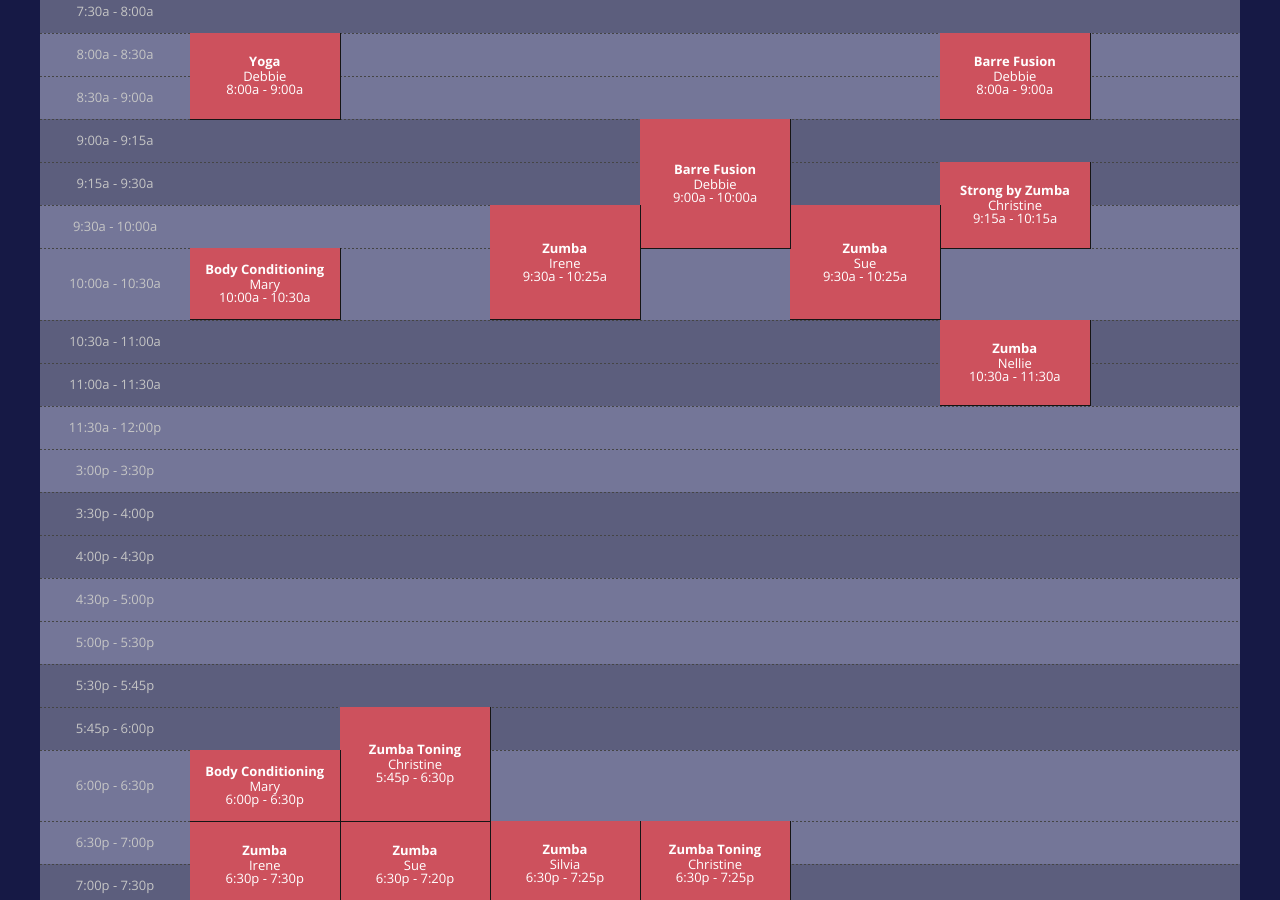
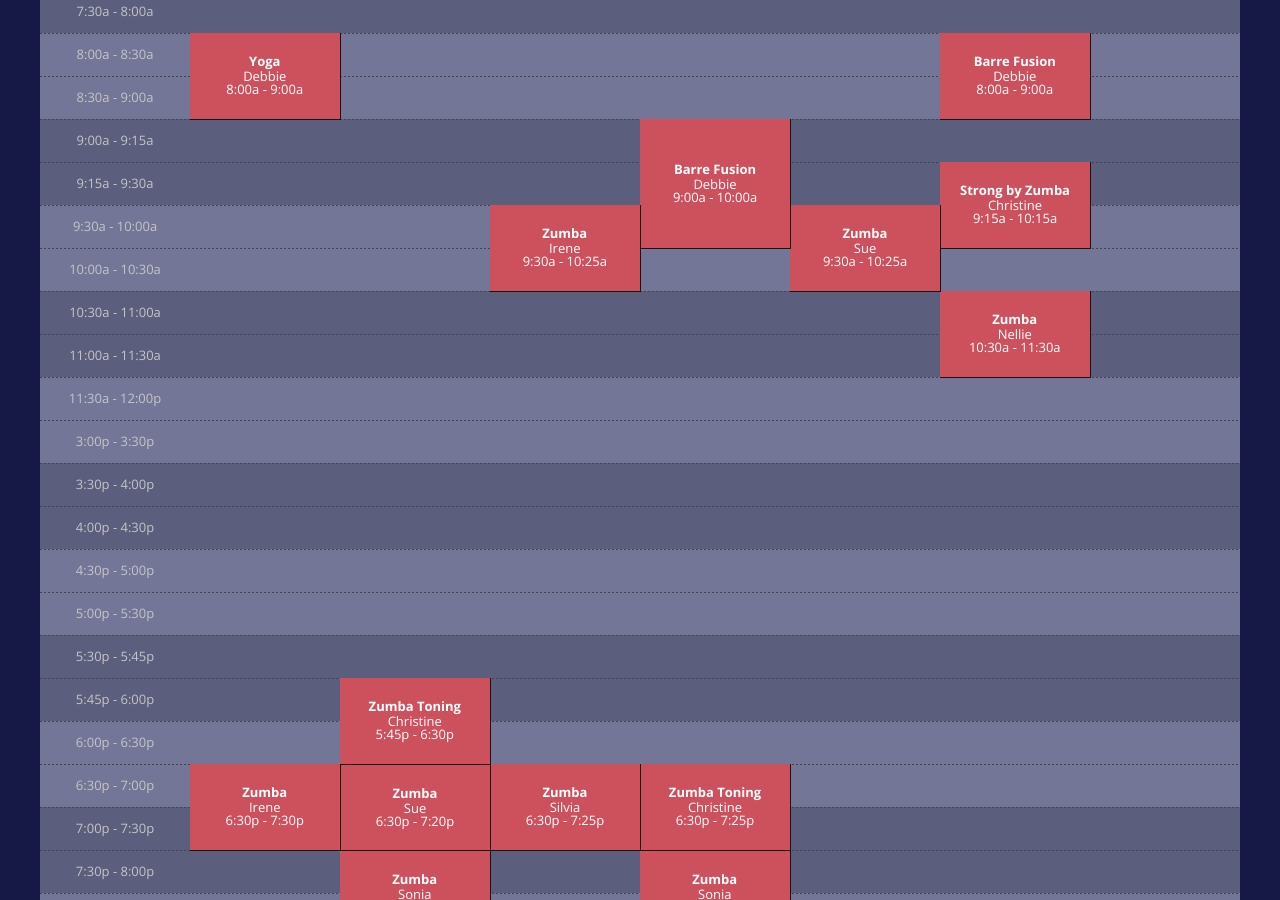
Before and after one commit to rwstone/shapeitup, a Jekyll site: the page built from schedule/index.md, in a window 1280 px wide and 900 px high, scrolled down 378 px. Built offline with Jekyll 4.4.1, drawn with Linux system fonts in a browser that asks for light colours; some web fonts are replaced.

Commit message:
Updated Index

```diff
--- a/schedule/index.md
+++ b/schedule/index.md
@@ -8,18 +8,6 @@ sessions:
   start_time: 8:00a
   end_time: 9:00a
   length: 2
-- class: Body Conditioning
-  instructor: Mary
-  day: Monday
-  start_time: 10:00a
-  end_time: 10:30a
-  length: 1
-- class: Body Conditioning
-  instructor: Mary
-  day: Monday
-  start_time: 6:00p
-  end_time: 6:30p
-  length: 1
 - class: Zumba
   instructor: Irene
   day: Monday
```
